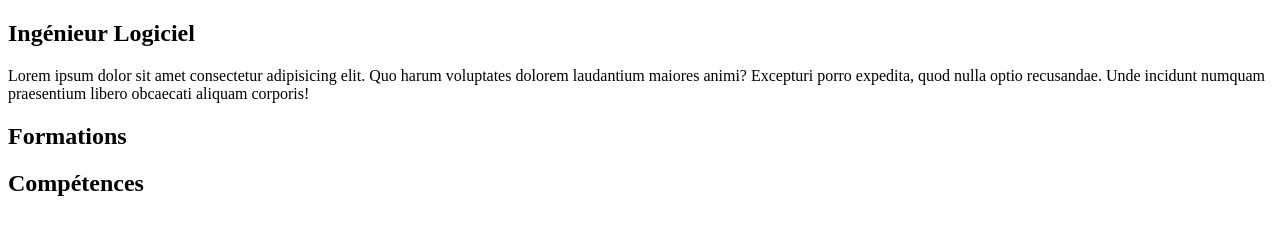
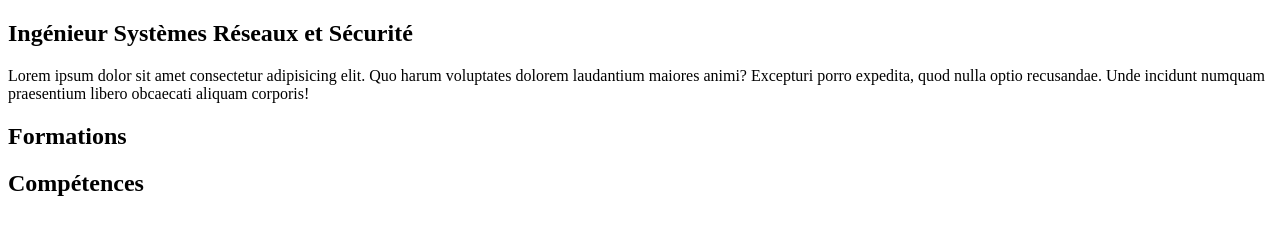
Before and after one commit to dehboris/lab-git-mon-cv, a plain HTML site: page index.html in a window 1280 px wide. Drawn offline with Linux system fonts and the light colour scheme.

Commit message:
Mise à jour du titre

```diff
--- a/index.html
+++ b/index.html
@@ -5,11 +5,11 @@
     <meta http-equiv="X-UA-Compatible" content="IE=edge">
     <meta name="viewport" content="width=device-width, initial-scale=1.0">
     <link rel="stylesheet" href="style.css">
-    <title>Document</title>
+    <title>CV - Boris DEHOUMON</title>
 </head>
 <body>
     <section>
-        <h1>Ingénieur Logiciel</h1>
+        <h1>Ingénieur Systèmes Réseaux et Sécurité</h1>
     </section>
 
     <section>
```
